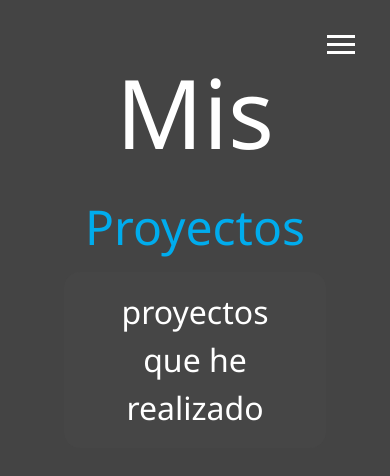
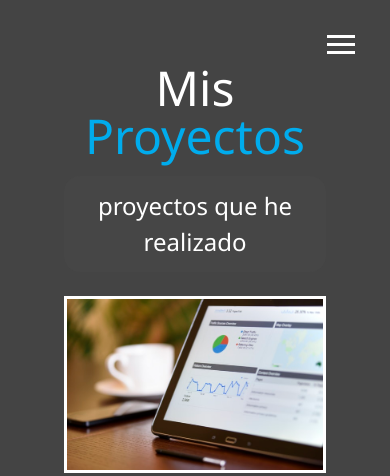
Before and after one commit to Dontores/portafolio, a website: page dist/proyects.html in a window 390 px wide. Shown: the top 476 px of the page. Drawn offline with Linux system fonts and the light colour scheme.

Commit message:
se agrego la pagina de contacto y sus estilos responsive

```diff
--- a/scss/_responsive.scss
+++ b/scss/_responsive.scss
@@ -9,6 +9,24 @@
 
 //pc y laptops
 @include largeScreen {
+  main {
+    align-items: center;
+    text-align: center;
+
+    .lg-heading {
+      line-height: 1;
+      margin-bottom: 1rem;
+    }
+  }
+
+  .proyect-info {
+    grid-template-columns: repeat(3, 1fr);
+  }
+
+  //contact
+  .contact {
+    grid-template-columns: repeat(3, 1fr);
+  }
 }
 
 //tablet y laptop pequeñas
@@ -78,6 +96,11 @@
   .proyect-info {
     grid-template-columns: repeat(2, 1fr);
   }
+
+  //contact
+  .contact {
+    grid-template-columns: repeat(2, 1fr);
+  }
 }
 
 // telefonos mobiles
@@ -86,8 +109,29 @@
     margin-top: 10vh;
   }
 
+  // headings
+
+  h1,
+  h2,
+  h3 {
+    &.lg-heading {
+      font-size: 3rem;
+    }
+    //texto secundario
+    &.sm-heading {
+      font-size: 1.5rem;
+      text-align: center;
+    }
+  }
+
   .secondary-text {
     font-size: 3rem;
+  }
+
+  //about
+  .bio-image {
+    width: 200px;
+    height: 200px;
   }
 
   //proyectos
@@ -95,4 +139,14 @@
   .proyect-info {
     grid-template-columns: repeat(1, 1fr);
   }
+
+  //contactos
+  .contact {
+    grid-template-columns: repeat(1, 1fr);
+
+    .contact-way {
+      padding: 0.3rem;
+      padding-top: 0.5rem;
+    }
+  }
 }
--- a/scss/main.scss
+++ b/scss/main.scss
@@ -179,6 +179,34 @@ main {
   color: white;
 }
 
+//contactos
+
+.contact {
+  display: grid;
+  grid-template-columns: repeat(3, 1fr);
+  grid-gap: 0.7rem;
+  text-align: center;
+
+  .contact-way {
+    text-align: center;
+    min-height: 150px;
+    padding: 1rem;
+    background: darken($primary-color, 1);
+
+    h2 {
+      line-height: 1rem;
+      margin-top: 1.5rem;
+    }
+    i {
+      @include easeOut;
+      cursor: pointer;
+      &:hover {
+        color: $secondary-color;
+      }
+    }
+  }
+}
+
 //pie de pagina
 
 #footer {
```
Also changed, not shown: dist/contact.html (added), dist/css/main.css.
